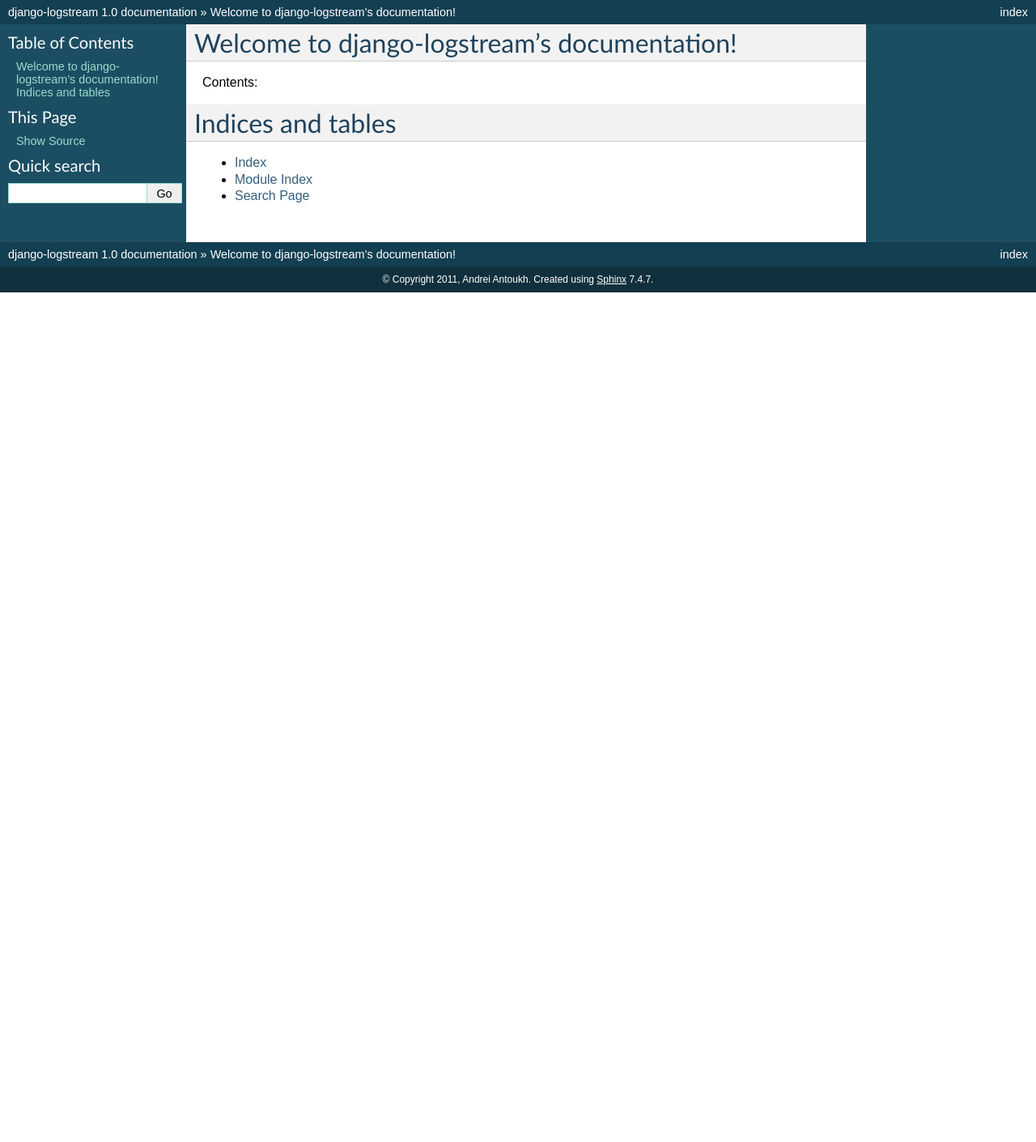
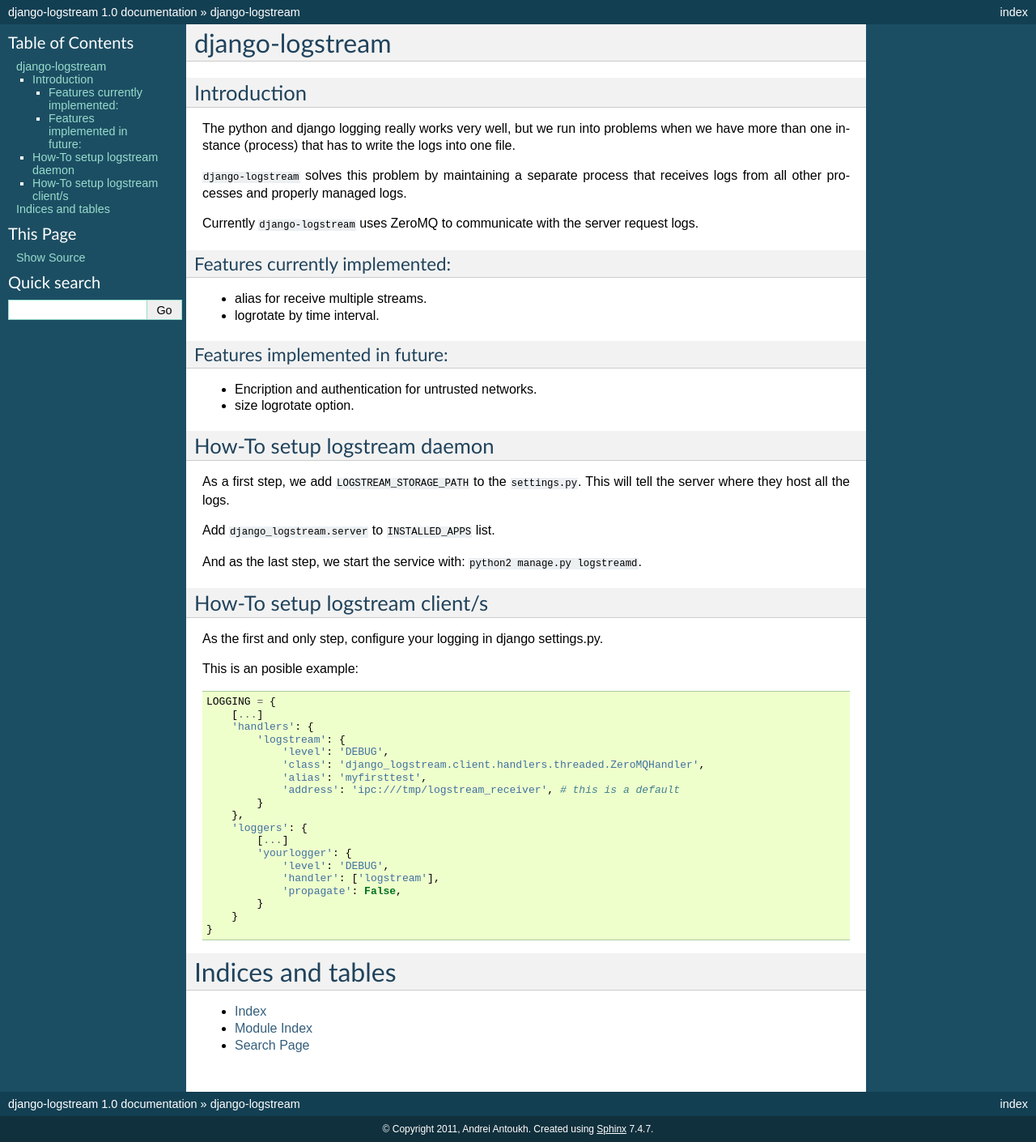
Before and after one commit to niwinz/django-logstream, a Sphinx documentation site: the page built from doc/source/index.rst, in a window 1280 px wide. Shown: the whole page at 81% size. Built offline with Sphinx 7.4.7, drawn with Linux system fonts in a browser that asks for light colours; before the commit the page ends 900 px from its top, so only the background shows below that.

Commit message:
Improved documentation.

```diff
--- a/doc/source/index.rst
+++ b/doc/source/index.rst
@@ -3,12 +3,76 @@
    You can adapt this file completely to your liking, but it should at least
    contain the root `toctree` directive.
 
-Welcome to django-logstream's documentation!
-============================================
+django-logstream
+================
 
-Contents:
+Introduction
+------------
 
-.. toctree::
+The python and django logging really works very well, but we run into problems when
+we have more than one instance (process) that has to write the logs into one file.
+
+``django-logstream`` solves this problem by maintaining a separate process that receives
+logs from all other processes and properly managed logs.
+
+Currently ``django-logstream`` uses ZeroMQ to communicate with the server request logs.
+
+Features currently implemented:
+^^^^^^^^^^^^^^^^^^^^^^^^^^^^^^^
+
+* alias for receive multiple streams.
+* logrotate by time interval.
+
+
+Features implemented in future:
+^^^^^^^^^^^^^^^^^^^^^^^^^^^^^^^
+
+* Encription and authentication for untrusted networks.
+* size logrotate option.
+
+
+How-To setup logstream daemon
+-----------------------------
+
+As a first step, we add ``LOGSTREAM_STORAGE_PATH`` to the ``settings.py``. This will tell
+the server where they host all the logs.
+
+Add ``django_logstream.server`` to ``INSTALLED_APPS`` list.
+
+And as the last step, we start the service with: ``python2 manage.py logstreamd``.
+
+
+How-To setup logstream client/s
+-------------------------------
+
+As the first and only step, configure your logging in django settings.py.
+
+This is an posible example:
+
+.. code-block::
+
+    LOGGING = {
+        [...]
+        'handlers': {
+            'logstream': {
+                'level': 'DEBUG',
+                'class': 'django_logstream.client.handlers.threaded.ZeroMQHandler',
+                'alias': 'myfirsttest',
+                'address': 'ipc:///tmp/logstream_receiver', # this is a default
+            }
+        },
+        'loggers': {
+            [...]
+            'yourlogger': {
+                'level': 'DEBUG',
+                'handler': ['logstream'],
+                'propagate': False,
+            }
+        }
+    }
+
+
+.. .. toctree::
    :maxdepth: 2
 
 Indices and tables
```
Also changed, not shown: 1 other file.
